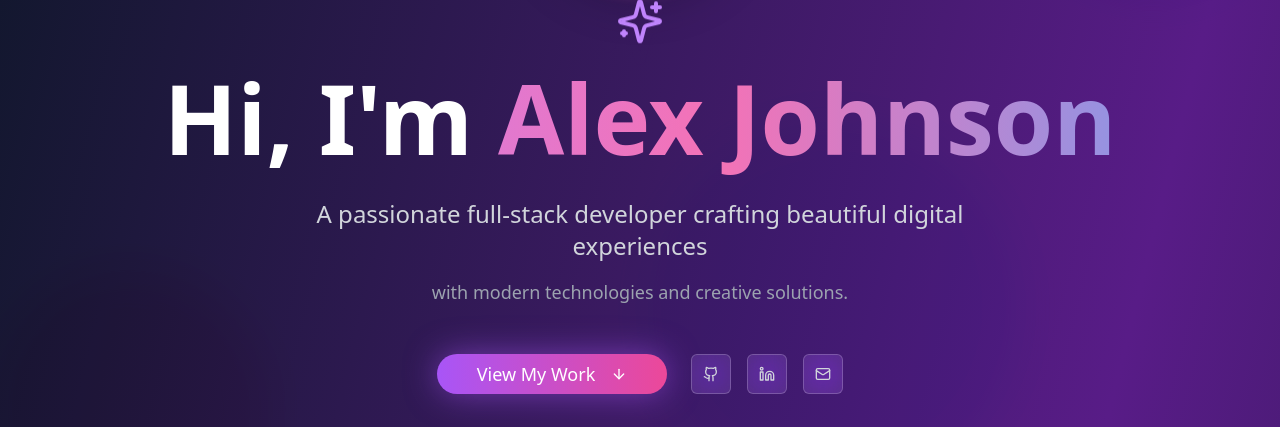
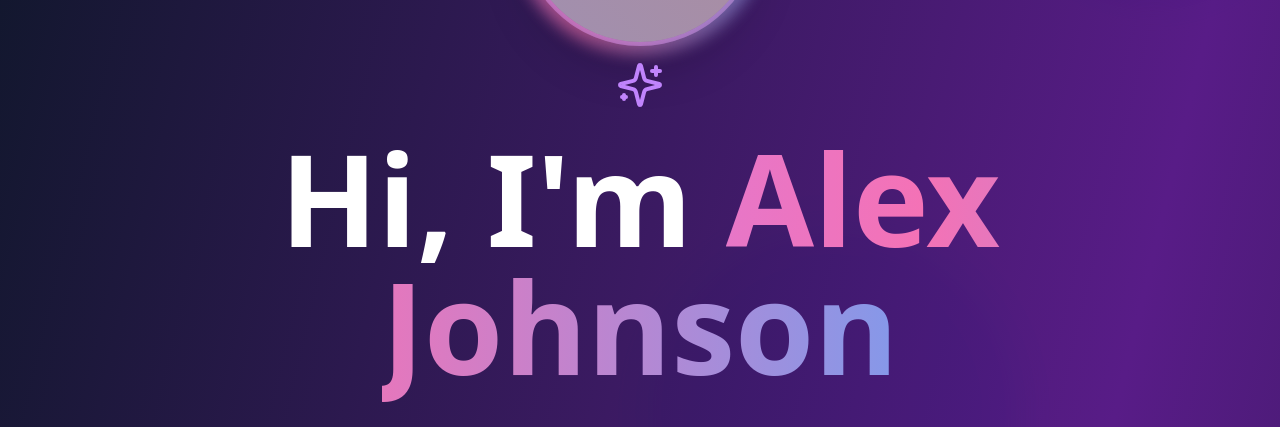
Before and after one commit to YashSingh2004/Portfolio, a React (Vite) app: page / in a window 1280 px wide. Shown: the part 274-701 px from the top of the page. Built offline with nearby package versions, Linux system fonts and the light colour scheme; grey boxes are pictures that could not be loaded.

Commit message:
Fix: Adjust hero photo and header size
Increased header size and shifted the profile photo down to improve visual separation.

```diff
--- a/src/components/Hero.tsx
+++ b/src/components/Hero.tsx
@@ -1,4 +1,3 @@
-
 import React, { useEffect, useState } from 'react';
 import { ArrowDown, Github, Linkedin, Mail, Sparkles } from 'lucide-react';
 import { Button } from '@/components/ui/button';
@@ -18,7 +17,7 @@ const Hero = () => {
   };
 
   return (
-    <section id="hero" className="min-h-screen flex items-center justify-center px-4 sm:px-6 lg:px-8 relative overflow-hidden">
+    <section id="hero" className="min-h-screen flex items-center justify-center px-4 sm:px-6 lg:px-8 relative overflow-hidden pt-20">
       {/* Animated background elements */}
       <div className="absolute inset-0 overflow-hidden">
         <div className="absolute -top-4 -right-4 w-72 h-72 bg-purple-500 rounded-full mix-blend-multiply filter blur-xl opacity-20 animate-float"></div>
@@ -53,7 +52,7 @@ const Hero = () => {
             </div>
           </div>
 
-          <h1 className="text-5xl sm:text-6xl lg:text-8xl font-bold text-white mb-8 leading-tight">
+          <h1 className="text-6xl sm:text-7xl lg:text-9xl font-bold text-white mb-8 leading-tight">
             Hi, I'm{' '}
             <span className="bg-gradient-to-r from-purple-400 via-pink-400 to-blue-400 bg-clip-text text-transparent animate-gradient">
               Alex Johnson
```
